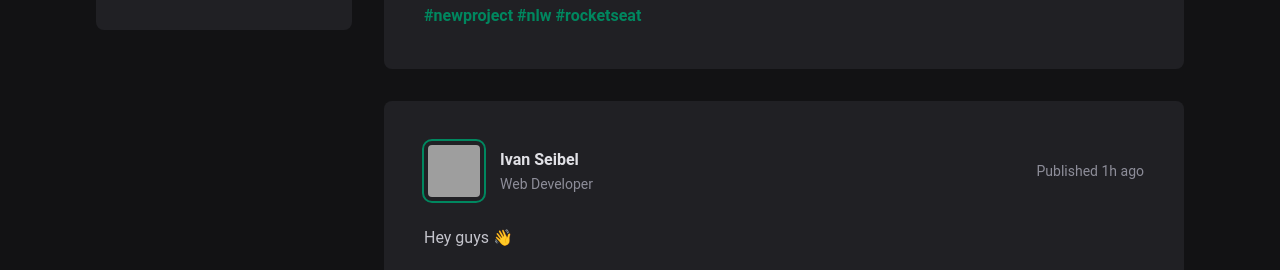
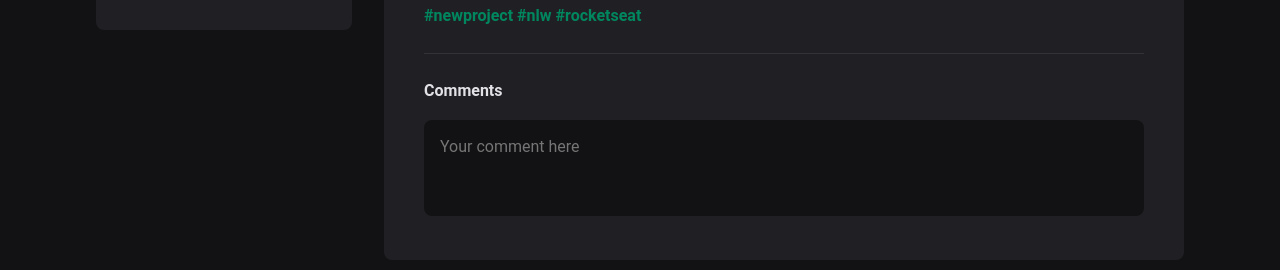
Before and after one commit to ivanseibel/ignite-2022-react-feed, a React (Vite) app: page / in a window 1280 px wide. Shown: the part 303-573 px from the top of the page. Built offline with nearby package versions, Linux system fonts and the light colour scheme; grey boxes are pictures that could not be loaded.

Commit message:
add comment form to post component

```diff
--- a/src/components/Post.jsx
+++ b/src/components/Post.jsx
@@ -30,6 +30,18 @@
         <a href='#'>#rocketseat</a>
       </p>
       </div>
+
+      <form className={styles.commentForm}>
+        <strong>Comments</strong>
+
+        <textarea
+          placeholder='Your comment here'
+        />
+
+        <footer>
+          <button type='submit'>Post</button>
+        </footer>
+      </form>
     </article>
   )
 }
--- a/src/components/Post.module.css
+++ b/src/components/Post.module.css
@@ -67,3 +67,55 @@
   color: var(--gray-400);
   line-height: 1.6;
 }
+
+.commentForm {
+  width: 100%;
+  margin-top: 1.5rem;
+  padding-top: 1.5rem;
+  border-top: 1px solid var(--gray-600);
+}
+
+.commentForm > strong {
+  line-height: 1.6;
+  color: var(--gray-100);
+}
+
+.commentForm textarea {
+  width: 100%;
+  background-color: var(--gray-900);
+  border: 0;
+  resize: none;
+  height: 6rem;
+  padding: 1rem;
+  border-radius: 8px;
+  color: var(--gray-100);
+  line-height: 1.4;
+  margin-top: 1rem;
+}
+
+.commentForm footer {
+  visibility: hidden;
+  max-height: 0;
+}
+
+.commentForm:focus-within footer {
+  visibility: visible;
+  max-height: none;
+}
+
+.commentForm button[type="submit"] {
+  padding: 1rem 1.5rem;
+  margin-top: 1rem;
+  border-radius: 8px;
+  border: 0;
+  background-color: var(--green-500);
+  color: var(--gray-white);
+  font-weight: bold;
+  cursor: pointer;
+
+  transition: background-color 0.1s;
+}
+
+.commentForm button[type="submit"]:hover {
+  background-color: var(--green-300);
+}
```
